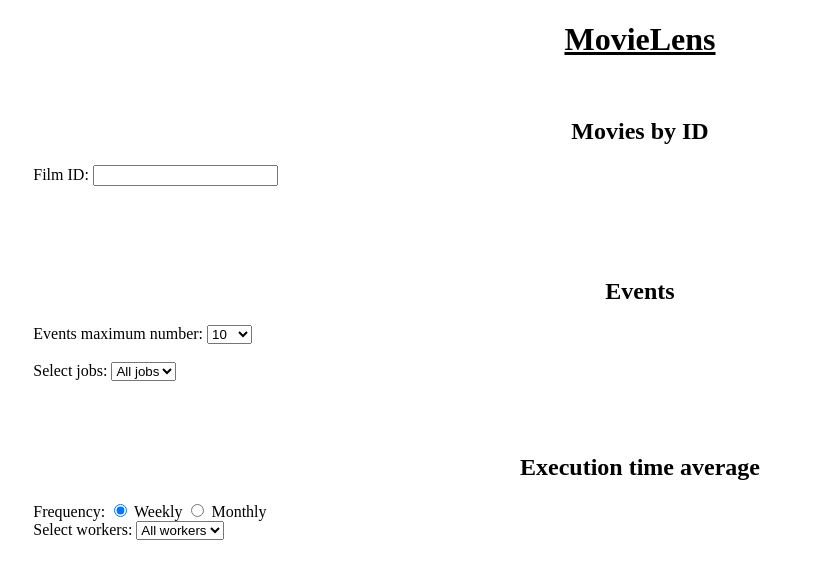
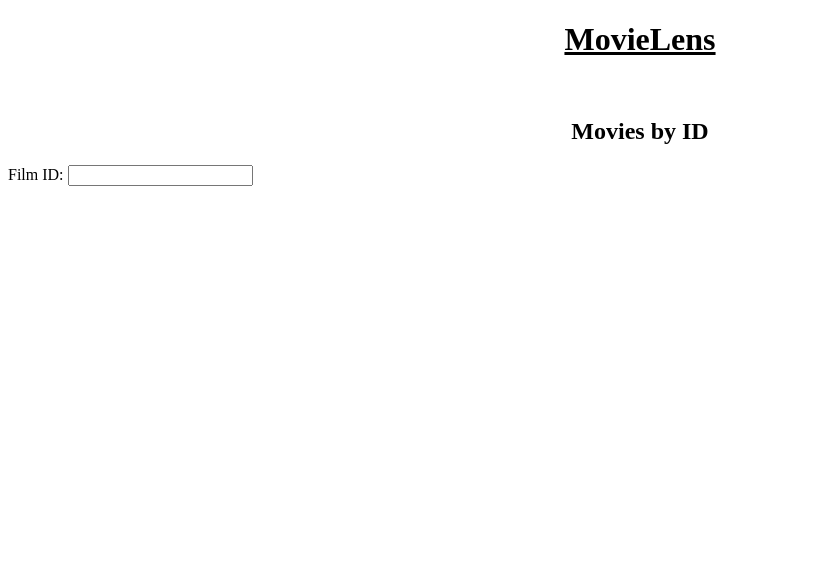
Before and after one commit to Xavier-Lasso/app-cloud, a Flask app: template templates/user.html in a window 1280 px wide. Shown: the top 579 px of the page, without its empty margins (0-814 px from the left). Run offline with Flask 2, Linux system fonts and the light colour scheme; the template is opened without the code that fills it, so the values that code supplies are empty; some libraries are stand-ins or nearby versions.

Commit message:
Correction de la requête S1.

```diff
--- a/app.py
+++ b/app.py
@@ -4,10 +4,10 @@
 
 application = Flask("app_cloud_application")
 
-@application.route("/app", methods=["GET"])
+@application.route("/user", methods=["GET"])
 def index():
     if(request.method == "GET"):
-        return render_template("user.html", movies=movies)
+        return render_template("user.html")
     return "App Cloud: Project"
 
 
@@ -32,9 +32,8 @@
 """
 @application.route("/movies/<id>", methods=["GET"])
 def getMoviesId(id):
-    number = int(request.args["q"])
-    movies = eventsOneJob(job, number)
-    return render_template("s1.html", events=events)
+    movies = S1(int(id))
+    return render_template("s1.html", movies=movies)
 """
 @application.route("/graphs/weekly", methods=["GET"])
 def graphWeeklyAllWorkers():
--- a/static/js/functions.js
+++ b/static/js/functions.js
@@ -4,7 +4,7 @@
         type: "get",
         data: 'json',
         success: function(response) {
-            $("#movieid").html(response);
+            $("#movies-by-id").html(response);
         },
         error: function(e) {
             console.log(e);
@@ -56,7 +56,7 @@
 
 function changeMoviesById() {
     const movieId = document.getElementById('movieid').value;
-    httpRequestErrors('/movies/' + movieId);
+    httpRequestMovieId('/movies/' + movieId);
 }
 
 function changeSexe() {
--- a/templates/user.html
+++ b/templates/user.html
@@ -6,68 +6,20 @@
   <link rel="stylesheet" type="text/css" href="{{url_for('static', filename='css/style.css')}}">
   <script type="text/javascript" src="{{url_for('static', filename='js/functions.js')}}"></script>
   <script src="https://ajax.googleapis.com/ajax/libs/jquery/3.1.1/jquery.min.js"></script>
-  <script src="https://cdn.plot.ly/plotly-latest.min.js"></script>
 </head>
 <body>
   <h1>MovieLens</h1>
   <br/>
   <h2>Movies by ID</h2>
-  <div id="errors-params">
+  <div id="movie-id-params">
     <div>
       Film ID:
-      <input id="movieid" type="text" onchange="changeMoviesById()"/>
+      <input id="movieid" type="text" oninput="changeMoviesById()"/>
     </div>
     <br/>
   </div>
   <br/>
-  <div id ="movies-id"></div>
+  <div id ="movies-by-id"></div>
   <br/>
-  <br/>
-  <h2>Events</h2>
-  <div id="events-params">
-    <div>
-      Events maximum number:
-      <select id = "select-number-events" onchange="changeEvents()">
-        <option value="10">10</option>
-        <option value="20">20</option>
-        <option value="50">50</option>
-        <option value="100">100</option>
-      </select>
-    </div>
-    <br/>
-    <div>
-      Select jobs:
-      <select id="select-job-events" onchange="changeEvents()">
-        <option value="All jobs">All jobs</option>
-        {% for job_name in jobs_names %}
-          <option value="{{job_name}}">{{job_name}}</option>
-        {% endfor %}
-      </select>
-    </div>
-  </div>
-  <br/>
-  <div id ="events"></div>
-  <br/>
-  <br/>
-  <h2>Execution time average</h2>
-  <div id="graph-params">
-    <div>
-      Frequency:
-      <input type="radio" id="radio-weekly" name="frequence" value="weekly" onclick="changeGraph()" checked>
-      <label for="radio-weekly">Weekly</label>
-      <input type="radio" id="radio-monthly" name="frequence" value="monthly" onclick="changeGraph()">
-      <label for="radio-monthly">Monthly</label>
-    </div>
-    <div>
-      Select workers:
-      <select id = "select-worker-graph" onchange="changeGraph()">
-        <option value="All workers">All workers</option>
-        {% for worker_name in workers_names %}
-          <option value="{{worker_name}}">{{worker_name}}</option>
-        {% endfor %}
-      </select>
-    </div>
-  </div>
-  <div id="chart"></div>
 </body>
 </html>
```
